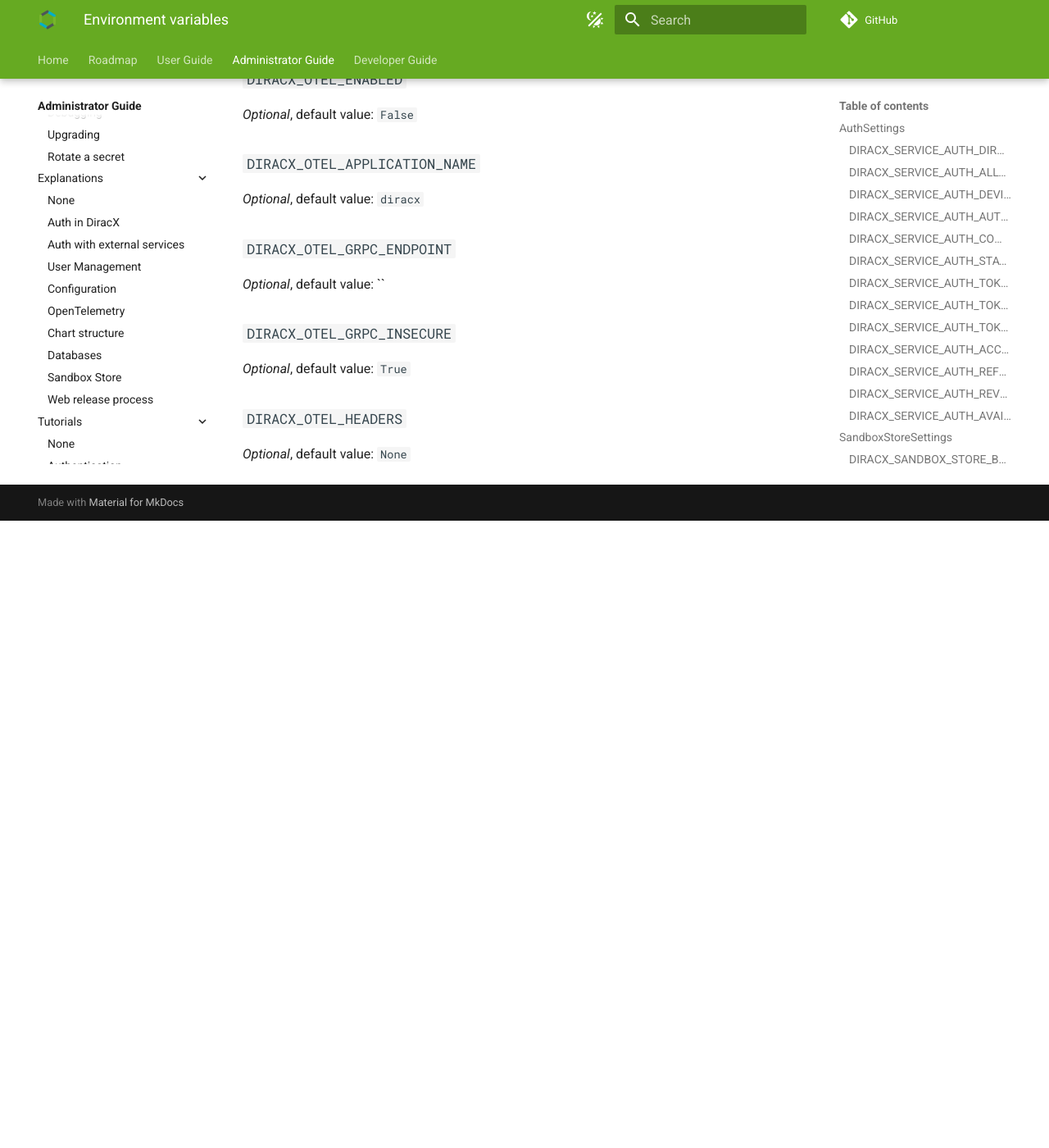
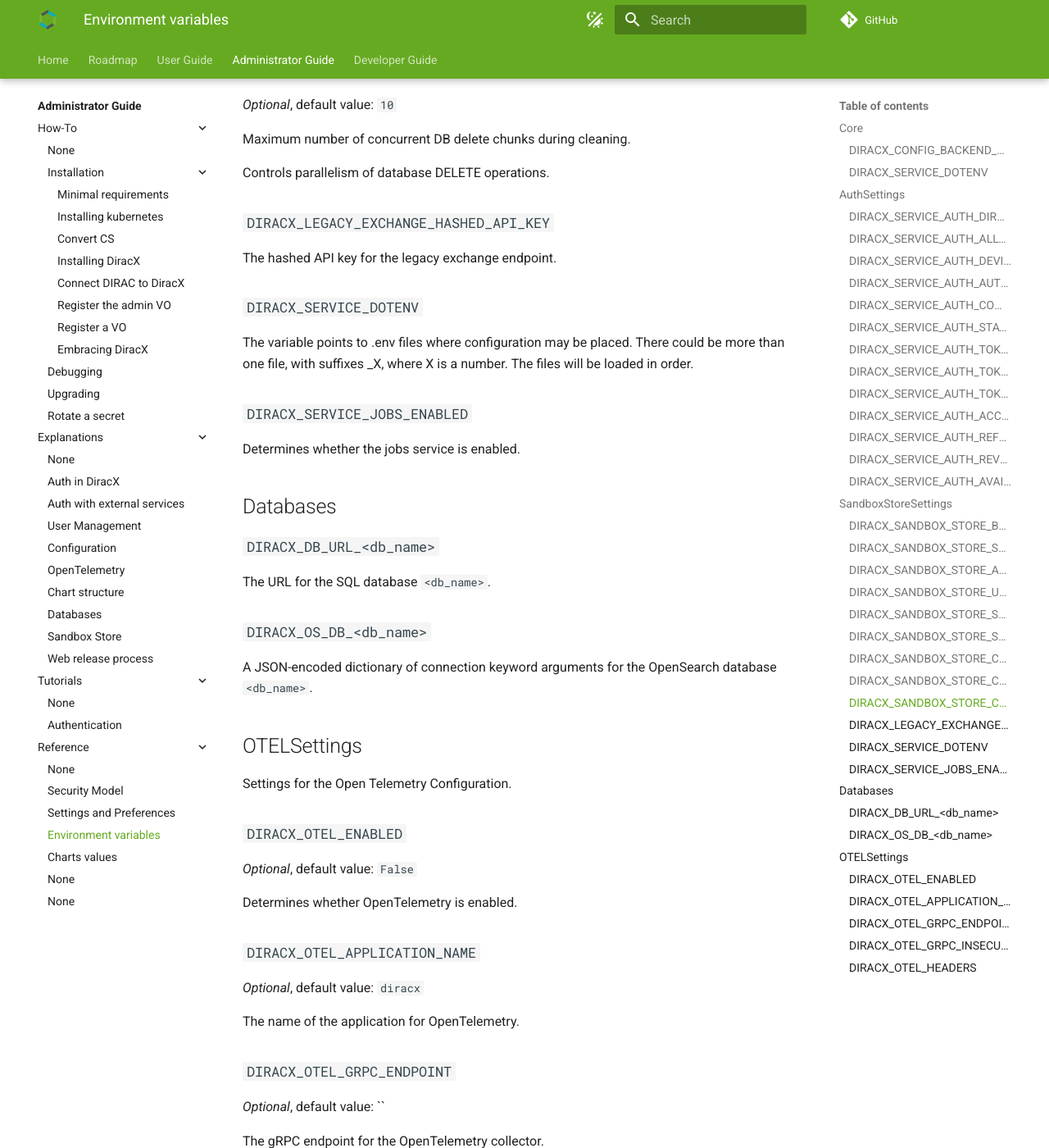
Before and after one commit to DIRACGrid/diracx, an MkDocs documentation site: the page built from docs/admin/reference/env-variables.md, in a window 1280 px wide and 1400 px high, scrolled down 4985 px. Shown: the whole window at 82% size. Built offline with MkDocs 1.6.1 and Material for MkDocs 9.7.7, drawn with Linux system fonts in a browser that asks for light colours; plug-ins that fetch from the network failed and are left out; comment, search, counter and statistics services are not loaded; before the commit the page ends 5620 px from its top, so only the background shows below that; some of the changed text lies outside the part shown.

Commit message:
docs: add settings documentation to otel.py and dynamic env variables and generate documentation

```diff
--- a/.pre-commit-config.yaml
+++ b/.pre-commit-config.yaml
@@ -99,4 +99,4 @@ repos:
         entry: pixi run -e default python scripts/generate_settings_docs.py
         language: system
         pass_filenames: false
-        files: ^(diracx-.*/src/diracx/.*/settings\.py|docs/.*\.j2|docs/templates/.*\.jinja|scripts/generate_settings_docs\.py)$
+        files: ^(diracx-.*/src/diracx/.*/settings\.py|diracx-routers/src/diracx/routers/otel\.py|docs/.*\.j2|docs/templates/.*\.jinja|scripts/generate_settings_docs\.py)$
--- a/docs/admin/reference/env-variables.md
+++ b/docs/admin/reference/env-variables.md
@@ -1,6 +1,17 @@
 # List of environment variables
 
 *This page is auto-generated from the settings classes in `diracx.core.settings`.*
+
+## Core
+
+### `DIRACX_CONFIG_BACKEND_URL`
+
+The URL of the configuration backend.
+
+### `DIRACX_SERVICE_DOTENV`
+
+The variable points to .env files where configuration may be placed. There could be more than one file, with suffixes
+\_X, where X is a number. The files will be loaded in order.
 
 ## AuthSettings
 
@@ -199,6 +210,29 @@ Maximum number of concurrent DB delete chunks during cleaning.
 
 Controls parallelism of database DELETE operations.
 
+### `DIRACX_LEGACY_EXCHANGE_HASHED_API_KEY`
+
+The hashed API key for the legacy exchange endpoint.
+
+### `DIRACX_SERVICE_DOTENV`
+
+The variable points to .env files where configuration may be placed. There could be more than one file, with suffixes
+\_X, where X is a number. The files will be loaded in order.
+
+### `DIRACX_SERVICE_JOBS_ENABLED`
+
+Determines whether the jobs service is enabled.
+
+## Databases
+
+### `DIRACX_DB_URL_<db_name>`
+
+The URL for the SQL database `<db_name>`.
+
+### `DIRACX_OS_DB_<db_name>`
+
+A JSON-encoded dictionary of connection keyword arguments for the OpenSearch database `<db_name>`.
+
 ## OTELSettings
 
 Settings for the Open Telemetry Configuration.
@@ -207,18 +241,28 @@ Settings for the Open Telemetry Configuration.
 
 *Optional*, default value: `False`
 
+Determines whether OpenTelemetry is enabled.
+
 ### `DIRACX_OTEL_APPLICATION_NAME`
 
 *Optional*, default value: `diracx`
+
+The name of the application for OpenTelemetry.
 
 ### `DIRACX_OTEL_GRPC_ENDPOINT`
 
 *Optional*, default value: \`\`
 
+The gRPC endpoint for the OpenTelemetry collector.
+
 ### `DIRACX_OTEL_GRPC_INSECURE`
 
 *Optional*, default value: `True`
 
+Whether to use an insecure gRPC connection for the OpenTelemetry collector.
+
 ### `DIRACX_OTEL_HEADERS`
 
 *Optional*, default value: `None`
+
+A JSON-encoded dictionary of headers to pass to the OpenTelemetry collector, e.g. {"tenant_id": "lhcbdiracx-cert"}.
--- a/pixi.toml
+++ b/pixi.toml
@@ -1,6 +1,6 @@
 [workspace]
 channels = ["conda-forge"]
-platforms = ["linux-64", "osx-arm64"]
+platforms = ["linux-64", "osx-arm64", "osx-64"]
 
 [dependencies]
 python = ">=3.11.3,<3.12"
```
Also changed, not shown: docs/admin/reference/env-variables.md.j2 (+28 -0 lines), 1 other file.
